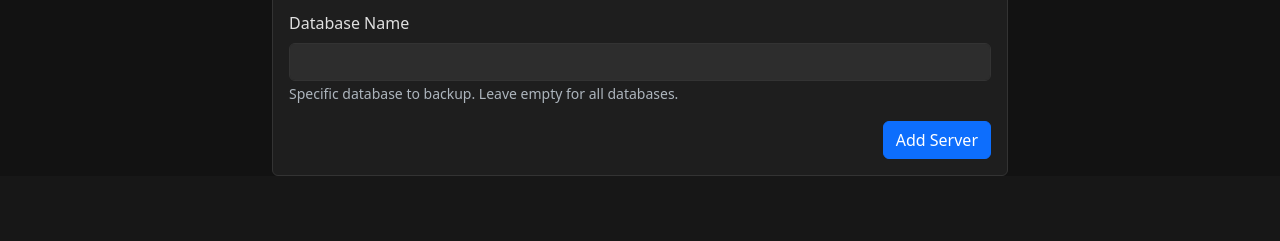
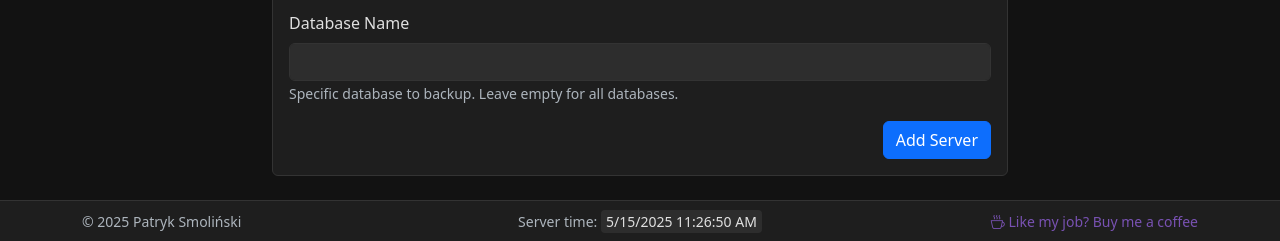
Before and after one commit to SmolinskiP/DEBT-Database_Easy_Backup_Tool, a Django app: page /servers/add/ in a window 1280 px wide. Shown: the part 772-1013 px from the top of the page. Before the commit the page ends 948 px from the top, so only its background shows below. Run offline with Django 5.2, Linux system fonts and the light colour scheme; the visitor is signed in with stand-in values (Sample User, id 1); parts of the project's set-up code (start-up, migrations or seed data) failed here and were passed over.

Commit message:
Add footer styles and server time display to base template

```diff
--- a/static/css/style.css
+++ b/static/css/style.css
@@ -285,3 +285,47 @@ body {
     border-color: #28a745;
     color: var(--text-primary);
 }
+
+html {
+    height: 100%;
+}
+
+body {
+    min-height: 100%;
+    margin-bottom: 0;
+    display: flex;
+    flex-direction: column;
+}
+
+.footer {
+    position: relative;
+    height: auto;
+    line-height: 1.5;
+    padding: 15px 0;
+    margin-top: auto;
+    background-color: var(--bg-secondary);
+    border-top: 1px solid var(--border-color);
+
+}
+
+.footer a {
+    color: var(--accent-primary);
+    transition: color 0.2s;
+}
+
+.footer a:hover {
+    color: white;
+    text-decoration: none;
+}
+
+#server-time {
+    font-weight: 500;
+    color: var(--text-primary);
+    background-color: var(--bg-tertiary);
+    border-radius: 4px;
+    padding: 2px 5px;
+}
+
+.container.flex-grow-1 {
+    flex: 1 0 auto;
+}
--- a/templates/base.html
+++ b/templates/base.html
@@ -1,7 +1,7 @@
 <!-- templates/base.html -->
 {% load static %}
 <!DOCTYPE html>
-<html lang="en">
+<html lang="en" class="h-100">
 <head>
     <meta charset="UTF-8">
     <meta name="viewport" content="width=device-width, initial-scale=1.0">
@@ -12,7 +12,7 @@
     <link rel="icon" type="image/png" href="{% static 'img/favicon.png' %}" />
     {% block extra_css %}{% endblock %}
 </head>
-<body>
+<body class="d-flex flex-column h-100">
     <!-- Navigation bar -->
     <nav class="navbar navbar-expand-lg mb-4">
         <div class="container">
@@ -55,7 +55,7 @@
                         </a>
                     </li>
                 </ul>
-<!-- Updated HTML for user menu in templates/base.html -->
+                <!-- User menu -->
                 <ul class="navbar-nav ms-auto">
                     {% if user.is_authenticated %}
                     <li class="nav-item dropdown user-dropdown">
@@ -91,7 +91,7 @@
     </nav>
 
     <!-- Main content -->
-    <div class="container">
+    <div class="container flex-grow-1 mb-4">
         {% if messages %}
             {% for message in messages %}
                 <div class="alert alert-{{ message.tags }} mb-4">
@@ -103,8 +103,48 @@
         {% block content %}{% endblock %}
     </div>
 
+    <!-- Footer -->
+    <footer class="footer mt-auto py-2">
+        <div class="container">
+            <div class="row align-items-center">
+                <div class="col-md-4 text-center text-md-start">
+                    <small class="text-muted">
+                        &copy; 2025 Patryk Smoliński
+                    </small>
+                </div>
+                <div class="col-md-4 text-center">
+                    <small class="text-muted">
+                        Server time: <span id="server-time"></span>
+                    </small>
+                </div>
+                <div class="col-md-4 text-center text-md-end">
+                    <a href="https://www.buymeacoffee.com/patryksmolinski" target="_blank" class="text-decoration-none">
+                        <small><i class="bi bi-cup-hot"></i> Like my job? Buy me a coffee</small>
+                    </a>
+                </div>
+            </div>
+        </div>
+    </footer>
+
     <script src="https://code.jquery.com/jquery-3.6.0.min.js"></script>
     <script src="https://cdn.jsdelivr.net/npm/bootstrap@5.2.3/dist/js/bootstrap.bundle.min.js"></script>
+
+    <!-- Global scripts - always run -->
+    <script>
+        // Server time update
+        function updateServerTime() {
+            const now = new Date();
+            const timeString = now.toLocaleTimeString();
+            const dateString = now.toLocaleDateString();
+            document.getElementById('server-time').textContent = `${dateString} ${timeString}`;
+        }
+
+        // Update time immediately and then every second
+        updateServerTime();
+        setInterval(updateServerTime, 1000);
+    </script>
+
+    <!-- Page-specific scripts -->
     {% block extra_js %}{% endblock %}
 </body>
 </html>
```
Lines whose indentation alone changed are shown as unchanged.
